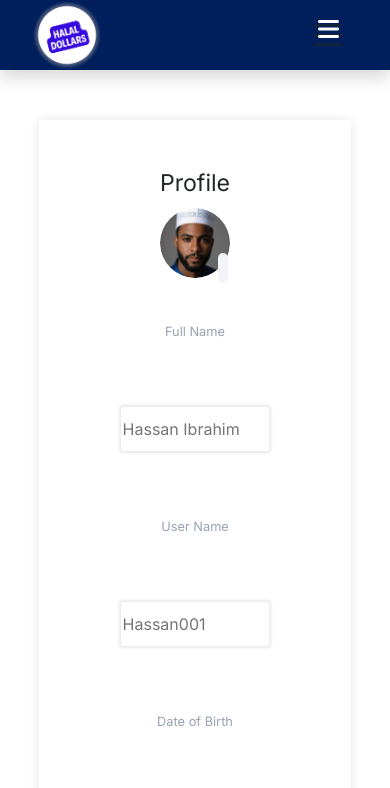
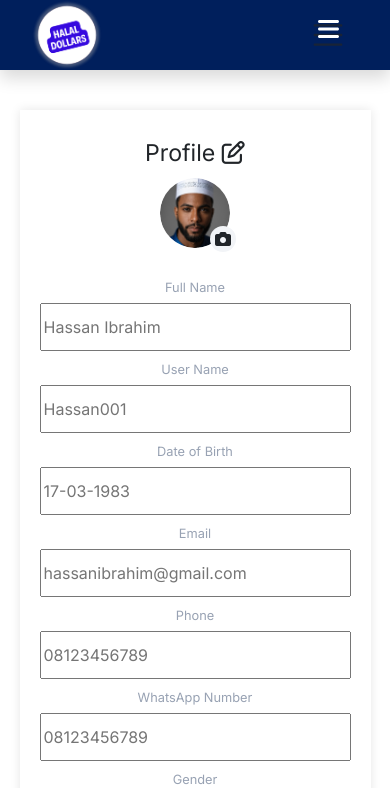
Before and after one commit to DeCanDid/halal_dollars, a React (Create React App) app: page /profileTwo in a window 390 px wide. Shown: the top 788 px of the page. Built offline with nearby package versions, Linux system fonts and the light colour scheme.

Commit message:
'adjust-css-conflict'

```diff
--- a/public/index.html
+++ b/public/index.html
@@ -26,6 +26,7 @@
     -->
     <title>Halal Dollars</title>
   </head>
+  <script src="https://kit.fontawesome.com/46c186aa2d.js" crossorigin="anonymous"></script>
   <link rel="stylesheet" href="https://fonts.googleapis.com/css?family=Inter">
 
   <link href="https://cdn.jsdelivr.net/npm/bootstrap@5.3.3/dist/css/bootstrap.min.css" rel="stylesheet" integrity="sha384-QWTKZyjpPEjISv5WaRU9OFeRpok6YctnYmDr5pNlyT2bRjXh0JMhjY6hW+ALEwIH" crossorigin="anonymous">
--- a/src/Halal/Halal.css
+++ b/src/Halal/Halal.css
@@ -151,6 +151,7 @@
     /* SETTINGS */
     div.profile form input {
         border: none;
+        outline: none;
         border-bottom: 1px solid rgb(165, 163, 163);
         padding: 10px 2px;
         width: 100%;
@@ -163,8 +164,13 @@
     div.row1{
         text-align: center;
     }
+
+    div.row1 a{
+        color: black !important;
+    }
     div.formProfile, div.kin, div.refer{
-        width: 80%;
+
+        width: 100%;
         margin: 50px auto;
         padding: 40px;
         box-shadow: 0 0 10px rgba(0, 0, 0, 0.1);
@@ -254,3 +260,67 @@
 
 
 }
+@media (max-width:360px) {
+    /* div.formProfile, div.kin, div.refer{
+        width: 90%;
+        margin: 40px auto;
+        padding: 10px;
+        box-shadow: 0 0 10px rgba(0, 0, 0, 0.1);
+    }
+    div.profileTwo form input,div.profile form input  {
+         margin: 5px 0;
+     }
+     div.profileTwo form input,  div.profile form input {
+         margin: 4px 0;
+     } */
+}
+
+
+@media (max-width:450px){
+    section.wrapper{
+        width: 90%;
+        margin: 0 auto;
+        color: #808A97
+    }
+    div.field-one p:first-of-type, div.field-two p:first-of-type{
+        padding: 10px ;
+     }
+     div.field-one p,div.field-two p{
+         width: 92%;
+         padding: 0 10px;
+     }
+
+
+
+    div.field-two p:last-of-type{
+        padding: 5px 10px;
+    }
+    div.goHigh form input {
+        border: none;
+        border-bottom: 0.5px solid rgb(234, 232, 232);
+        padding: 10px 2px;
+        width: 100%;
+        color: #000;
+        margin: 5px 0;
+    }
+
+    div.canva form input {
+        border: none;
+        border-bottom: 0.5px solid rgb(227, 224, 224);
+        padding: 10px 2px;
+        width: 100%;
+        color: #000;
+        margin: 5px 0;
+    }
+
+    div.formProfile, div.kin, div.refer{
+        width: 90%;
+        margin: 40px auto;
+        padding: 20px;
+        box-shadow: 0 0 10px rgba(0, 0, 0, 0.1);
+    }
+    div.profileTwo form input,div.profile form input  {
+         margin: 5px 0;
+     }
+
+}
--- a/src/Pages/FutureWealth/Future.css
+++ b/src/Pages/FutureWealth/Future.css
@@ -83,7 +83,7 @@
     width: 40%;
     /* width: 80%; */
   }
-  input{
+  .future_form input{
     padding: 5px;
     outline: none;
     box-shadow: 0px 0px 3px 2px rgba(0, 0, 0, 0.091);
@@ -191,7 +191,7 @@
   div.FullHistory>div.Payment table{
     width: 100%;
   }
-  form{
+  .future_form{
     background-color: #fff;
     width: 90%;
     padding: 20px 30px;
--- a/src/Pages/FutureWealth/Future.js
+++ b/src/Pages/FutureWealth/Future.js
@@ -55,7 +55,7 @@
   show?<div className='popwrapper' onClick={closed}>
     {/* <button onClick={closed}>X</button> */}
     <div className='popInner' onClick={dontgo}>
-    <form onSubmit={formik.handleSubmit}>
+    <form className='future_form' onSubmit={formik.handleSubmit}>
     <div className='person'>
       <label>Who do you want to pay for?</label>
       <select name="selectField"
@@ -64,7 +64,7 @@
           {/* <option selected disabled>--select a person--</option> */}
         <option value="Adeolu Mubaaraq">Myself - Adeolu Mubaaraq</option>
         <option value="kola Adenuga">Kola Adenuga</option>
-        <option value="Femi omotayo">Femi omotayo</option>
+        <option value="Femi Omotayo">Femi omotayo</option>
       </select>
     </div>
     <div className='amount'>
--- a/src/Pages/FutureWealth/FutureLogged.js
+++ b/src/Pages/FutureWealth/FutureLogged.js
@@ -130,7 +130,7 @@
         {
   show?<div className='popwrapper' onClick={closed}>
     <div className='popInner' onClick={dontgo}>
-    <form onSubmit={formik.handleSubmit}>
+    <form className='future_form' onSubmit={formik.handleSubmit}>
     <div className='person'>
       <label>Who do you want to pay for?</label>
       <select name="selectField"
@@ -168,7 +168,7 @@
 {
   show2?<div className='popwrapper' onClick={closed2}>
     <div className='popInner' onClick={dontgo2}>
-    <form onSubmit={formik2.handleSubmit}>
+    <form className='future_form' onSubmit={formik2.handleSubmit}>
     <div className='person'>
       <label>Who do you want to pay for?</label>
       <select name="selectFielduno"
--- a/src/SETTINGS/Profile.jsx
+++ b/src/SETTINGS/Profile.jsx
@@ -19,7 +19,7 @@
 
         <h3>Profile
           <Link to='/profileTwo'>
-        <FontAwesomeIcon icon={faEdit} onClick={editButton}/>
+        <i class='fa-regular fa-pen-to-square' onClick={editButton}></i>
         </Link>
 
           </h3>
```
Also changed, not shown: src/Pages/Style.css (+0 -7 lines).
